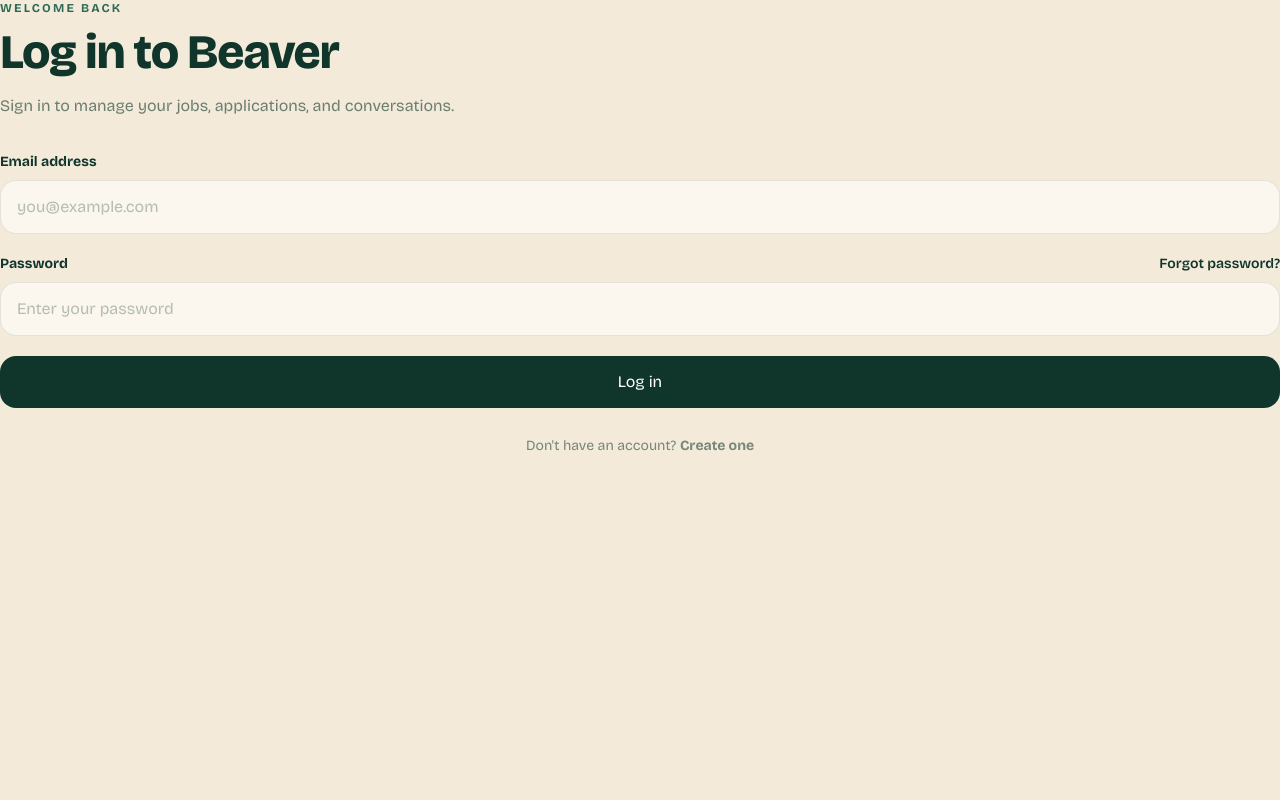
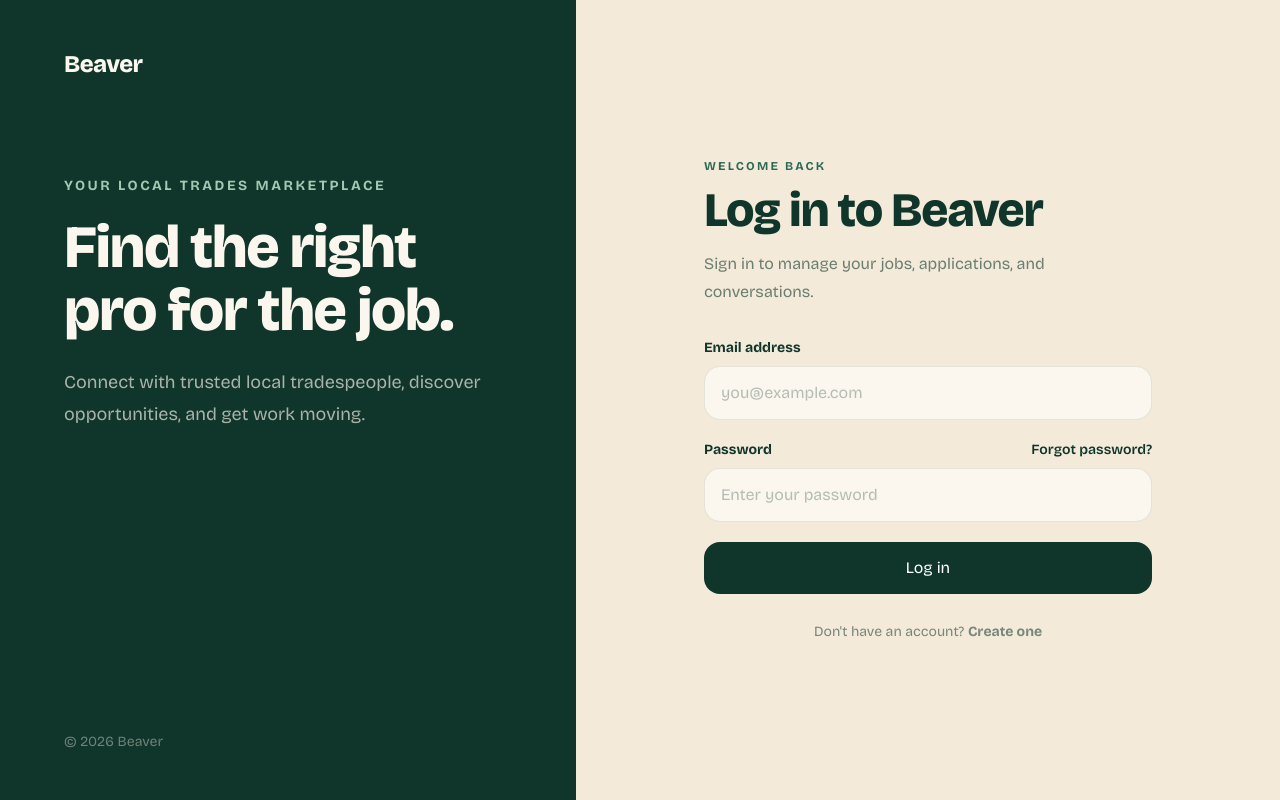
Before and after one commit to ghalox2003/Beaver, a React (Vite) app: page /login in a window 1280 px wide. Built offline with nearby package versions, Linux system fonts and the light colour scheme.

Commit message:
feat: complete authentication frontend foundation

```diff
--- a/src/App.tsx
+++ b/src/App.tsx
@@ -4,6 +4,7 @@ import AdminJobsPage from './pages/AdminJobsPage'
 import AdminReportsPage from './pages/AdminReportsPage'
 import AdminUsersPage from './pages/AdminUsersPage'
 import ApplicationShell from './layouts/ApplicationShell'
+import AuthShell from './layouts/AuthShell'
 import ClientDashboardPage from './pages/ClientDashboardPage'
 import ClientJobsPage from './pages/ClientJobsPage'
 import ClientProfessionalsPage from './pages/ClientProfessionalsPage'
@@ -34,9 +35,14 @@ function App() {
           <Route path="/professionals" element={<ProfessionalsPage />} />
           <Route path="/jobs" element={<JobsPage />} />
 
-          <Route path="/login" element={<LoginPage />} />
-          <Route path="/signup" element={<SignupPage />} />
-          <Route path="/forgot-password" element={<ForgotPasswordPage />} />
+          <Route element={<AuthShell />}>
+            <Route path="/login" element={<LoginPage />} />
+            <Route path="/signup" element={<SignupPage />} />
+            <Route
+              path="/forgot-password"
+              element={<ForgotPasswordPage />}
+            />
+          </Route>
 
           <Route element={<ProtectedRoute allowedRoles={['client']} />}>
             <Route element={<DashboardShell role="client" />}>
--- /dev/null
+++ b/src/layouts/AuthShell.tsx
@@ -0,0 +1,63 @@
+import { Link, Outlet } from "react-router-dom"
+
+function AuthShell() {
+  return (
+    <div className="min-h-screen bg-cream text-forest-900 lg:grid lg:grid-cols-[0.9fr_1.1fr]">
+      <aside className="hidden bg-forest-900 px-10 py-12 text-paper lg:flex lg:flex-col lg:justify-between xl:px-16">
+        <div>
+          <Link
+            to="/"
+            className="text-2xl font-extrabold tracking-tight text-paper"
+          >
+            Beaver
+          </Link>
+
+          <div className="mt-24 max-w-lg">
+            <p className="text-sm font-bold uppercase tracking-[0.18em] text-sage">
+              Your local trades marketplace
+            </p>
+
+            <h1 className="mt-5 text-5xl font-extrabold leading-[1.05] tracking-tight xl:text-6xl">
+              Find the right pro for the job.
+            </h1>
+
+            <p className="mt-6 max-w-md text-lg leading-8 text-paper/65">
+              Connect with trusted local tradespeople, discover opportunities,
+              and get work moving.
+            </p>
+          </div>
+        </div>
+
+        <p className="text-sm text-paper/40">
+          © {new Date().getFullYear()} Beaver
+        </p>
+      </aside>
+
+      <main className="flex min-h-screen flex-col">
+        <div className="flex items-center justify-between px-6 py-6 lg:hidden">
+          <Link
+            to="/"
+            className="text-2xl font-extrabold tracking-tight text-forest-900"
+          >
+            Beaver
+          </Link>
+
+          <Link
+            to="/"
+            className="text-sm font-semibold text-forest-900/55 transition hover:text-forest-900"
+          >
+            Back home
+          </Link>
+        </div>
+
+        <div className="flex flex-1 items-center justify-center px-6 py-10 sm:px-10">
+          <div className="w-full max-w-md">
+            <Outlet />
+          </div>
+        </div>
+      </main>
+    </div>
+  )
+}
+
+export default AuthShell
```
Also changed, not shown: 1 other file (tests, documents, lock files or other folders).
